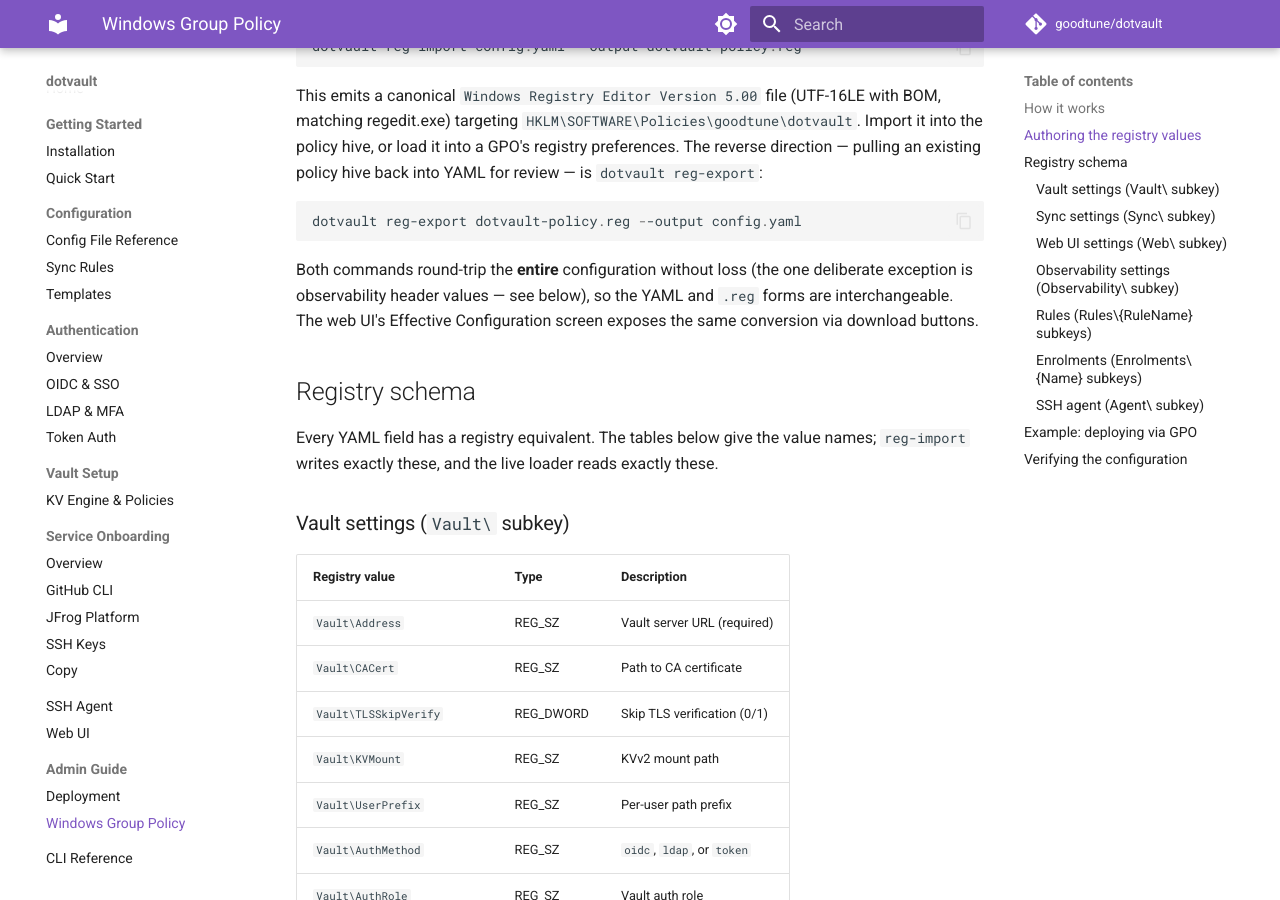
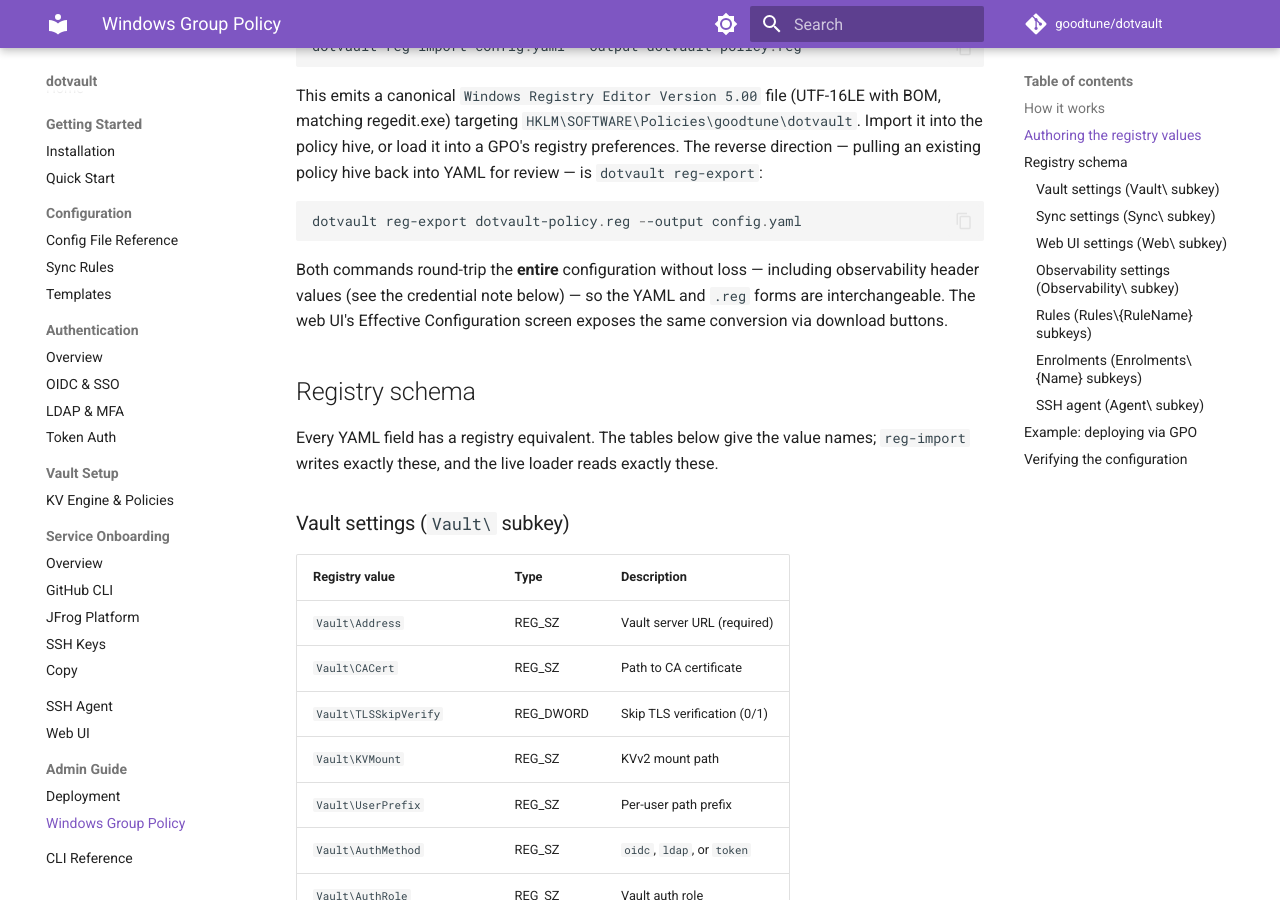
Before and after one commit to goodtune/dotvault, an MkDocs documentation site: the page built from docs/admin/windows-gpo.md, in a window 1280 px wide and 900 px high, scrolled down 839 px. Built offline with MkDocs 1.6.1 and Material for MkDocs 9.7.7, drawn with Linux system fonts in a browser that asks for light colours; comment, search, counter and statistics services are not loaded.

Commit message:
fix: address precommit review findings (lossless headers + merge)
Correct a stale parser comment that still claimed the renderer strips
headers, drop the now-false 'observability headers are the one exception'
clause from the GPO doc, and point the deployment.md cross-reference at the
stable #registry-schema anchor.

````diff
--- a/docs/admin/windows-gpo.md
+++ b/docs/admin/windows-gpo.md
@@ -25,7 +25,7 @@ This emits a canonical `Windows Registry Editor Version 5.00` file (UTF-16LE wit
 dotvault reg-export dotvault-policy.reg --output config.yaml
 ```
 
-Both commands round-trip the **entire** configuration without loss (the one deliberate exception is observability header values — see below), so the YAML and `.reg` forms are interchangeable. The web UI's Effective Configuration screen exposes the same conversion via download buttons.
+Both commands round-trip the **entire** configuration without loss — including observability header values (see the credential note below) — so the YAML and `.reg` forms are interchangeable. The web UI's Effective Configuration screen exposes the same conversion via download buttons.
 
 ## Registry schema
 
````
Also changed, not shown: docs/admin/deployment.md (+1 -1 lines), 1 other file.
